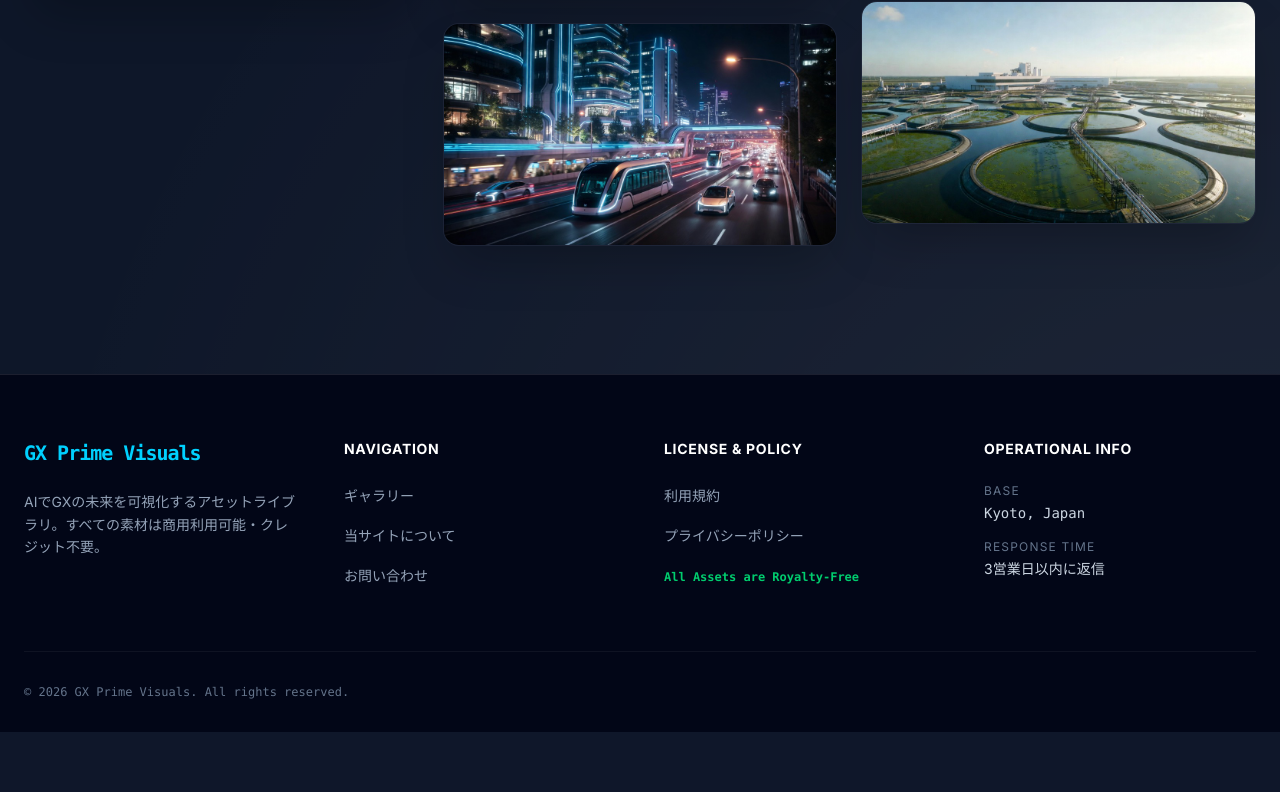
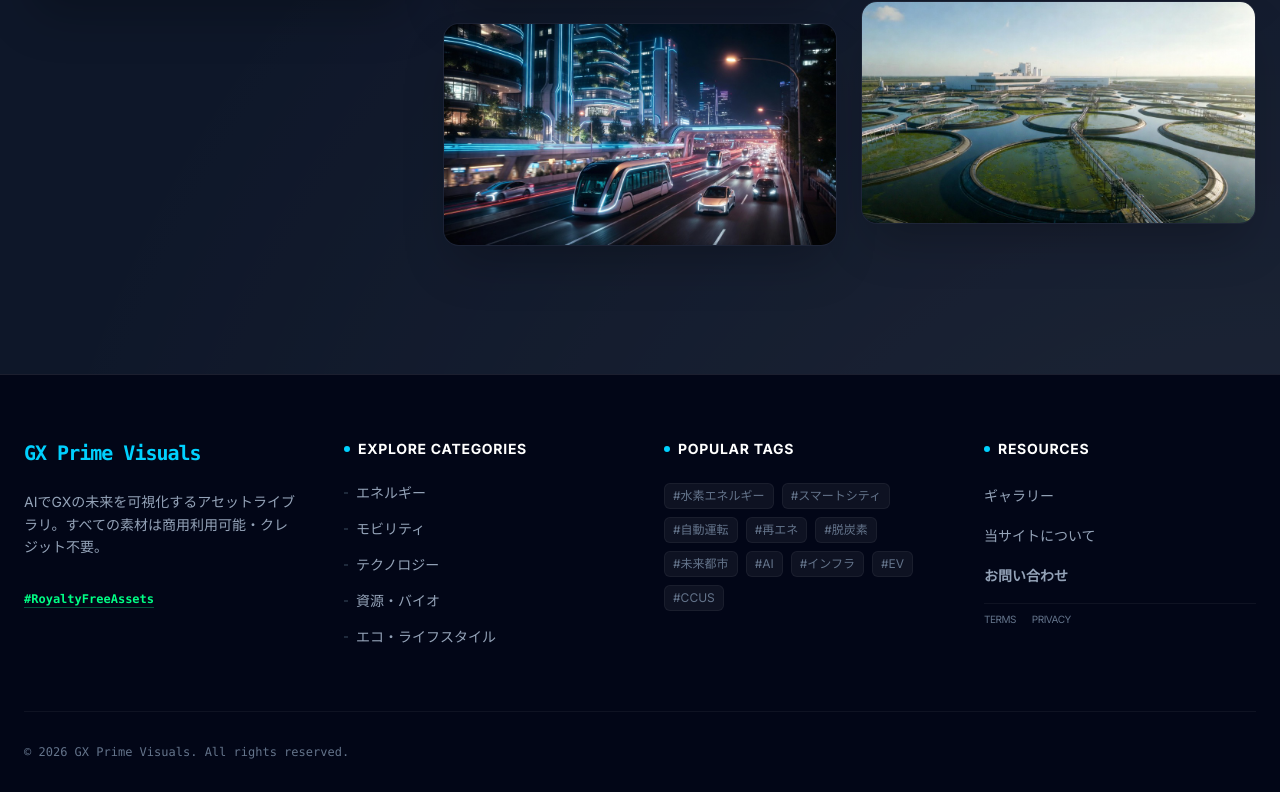
Before and after one commit to Kitagit761007/ai-material-prime, a Next.js app: page / in a window 1280 px wide. Shown: the part 2168-2960 px from the top of the page. Before the commit the page ends 2900 px from the top, so only its background shows below. Built offline with nearby package versions, Linux system fonts and the light colour scheme.

Commit message:
feat: enhance footer with categories and popular tags

```diff
--- a/components/Footer.tsx
+++ b/components/Footer.tsx
@@ -17,11 +17,79 @@ export default function Footer() {
                         <p className="text-slate-400 text-sm leading-relaxed max-w-xs">
                             AIでGXの未来を可視化するアセットライブラリ。すべての素材は商用利用可能・クレジット不要。
                         </p>
+                        <div className="flex gap-4 pt-2">
+                            <span className="text-gx-emerald underline decoration-gx-emerald/30 underline-offset-4 text-xs font-bold font-mono">
+                                #RoyaltyFreeAssets
+                            </span>
+                        </div>
                     </div>
 
-                    {/* Column 2: Navigation */}
+                    {/* Column 2: Explore Categories */}
                     <div className="space-y-6">
-                        <h3 className="text-white font-bold text-sm tracking-wider uppercase">Navigation</h3>
+                        <h3 className="text-white font-bold text-sm tracking-wider uppercase flex items-center gap-2">
+                            <span className="w-1.5 h-1.5 bg-gx-cyan rounded-full" />
+                            Explore Categories
+                        </h3>
+                        <ul className="grid grid-cols-1 gap-4">
+                            <li>
+                                <Link href="/categories/Energy" className="text-slate-400 hover:text-gx-cyan transition-colors text-sm flex items-center gap-2 group">
+                                    <span className="w-1 h-0.5 bg-slate-800 group-hover:bg-gx-cyan transition-colors" />
+                                    エネルギー
+                                </Link>
+                            </li>
+                            <li>
+                                <Link href="/categories/Mobility" className="text-slate-400 hover:text-gx-cyan transition-colors text-sm flex items-center gap-2 group">
+                                    <span className="w-1 h-0.5 bg-slate-800 group-hover:bg-gx-cyan transition-colors" />
+                                    モビリティ
+                                </Link>
+                            </li>
+                            <li>
+                                <Link href="/categories/Tech" className="text-slate-400 hover:text-gx-cyan transition-colors text-sm flex items-center gap-2 group">
+                                    <span className="w-1 h-0.5 bg-slate-800 group-hover:bg-gx-cyan transition-colors" />
+                                    テクノロジー
+                                </Link>
+                            </li>
+                            <li>
+                                <Link href="/categories/Resource" className="text-slate-400 hover:text-gx-cyan transition-colors text-sm flex items-center gap-2 group">
+                                    <span className="w-1 h-0.5 bg-slate-800 group-hover:bg-gx-cyan transition-colors" />
+                                    資源・バイオ
+                                </Link>
+                            </li>
+                            <li>
+                                <Link href="/categories/Eco-Life" className="text-slate-400 hover:text-gx-cyan transition-colors text-sm flex items-center gap-2 group">
+                                    <span className="w-1 h-0.5 bg-slate-800 group-hover:bg-gx-cyan transition-colors" />
+                                    エコ・ライフスタイル
+                                </Link>
+                            </li>
+                        </ul>
+                    </div>
+
+                    {/* Column 3: Popular Tags */}
+                    <div className="space-y-6">
+                        <h3 className="text-white font-bold text-sm tracking-wider uppercase flex items-center gap-2">
+                            <span className="w-1.5 h-1.5 bg-gx-cyan rounded-full" />
+                            Popular Tags
+                        </h3>
+                        <div className="flex flex-wrap gap-2">
+                            {/* Static top tags for performance and consistency, or could dynamic map top 10 from assets */}
+                            {["水素エネルギー", "スマートシティ", "自動運転", "再エネ", "脱炭素", "未来都市", "AI", "インフラ", "EV", "CCUS"].map((tag) => (
+                                <Link
+                                    key={tag}
+                                    href={`/tags/${encodeURIComponent(tag)}`}
+                                    className="px-2 py-1 bg-white/5 hover:bg-gx-cyan/10 text-slate-500 hover:text-gx-cyan rounded-md border border-white/5 hover:border-gx-cyan/20 text-xs transition-all"
+                                >
+                                    #{tag}
+                                </Link>
+                            ))}
+                        </div>
+                    </div>
+
+                    {/* Column 4: Links & Contact */}
+                    <div className="space-y-6">
+                        <h3 className="text-white font-bold text-sm tracking-wider uppercase flex items-center gap-2">
+                            <span className="w-1.5 h-1.5 bg-gx-cyan rounded-full" />
+                            Resources
+                        </h3>
                         <ul className="space-y-4">
                             <li>
                                 <Link href="/gallery" className="text-slate-400 hover:text-gx-cyan transition-colors text-sm">
@@ -34,48 +102,19 @@ export default function Footer() {
                                 </Link>
                             </li>
                             <li>
-                                <Link href="/contact" className="text-slate-400 hover:text-gx-cyan transition-colors text-sm">
+                                <Link href="/contact" className="text-slate-400 hover:text-gx-cyan transition-colors text-sm font-bold text-gx-cyan/80">
                                     お問い合わせ
                                 </Link>
                             </li>
-                        </ul>
-                    </div>
-
-                    {/* Column 3: License & Policy */}
-                    <div className="space-y-6">
-                        <h3 className="text-white font-bold text-sm tracking-wider uppercase">License & Policy</h3>
-                        <ul className="space-y-4">
-                            <li>
-                                <Link href="/terms" className="text-slate-400 hover:text-gx-cyan transition-colors text-sm">
-                                    利用規約
+                            <li className="pt-2 flex gap-4 border-t border-white/5 mt-4">
+                                <Link href="/terms" className="text-slate-500 hover:text-slate-300 transition-colors text-[10px] uppercase tracking-tighter">
+                                    Terms
+                                </Link>
+                                <Link href="/privacy" className="text-slate-500 hover:text-slate-300 transition-colors text-[10px] uppercase tracking-tighter">
+                                    Privacy
                                 </Link>
                             </li>
-                            <li>
-                                <Link href="/privacy" className="text-slate-400 hover:text-gx-cyan transition-colors text-sm">
-                                    プライバシーポリシー
-                                </Link>
-                            </li>
-                            <li>
-                                <span className="text-gx-emerald/80 text-xs font-bold font-mono">
-                                    All Assets are Royalty-Free
-                                </span>
-                            </li>
                         </ul>
-                    </div>
-
-                    {/* Column 4: Operational Info */}
-                    <div className="space-y-6">
-                        <h3 className="text-white font-bold text-sm tracking-wider uppercase">Operational Info</h3>
-                        <div className="space-y-4">
-                            <div>
-                                <p className="text-xs text-slate-500 uppercase tracking-widest mb-1">Base</p>
-                                <p className="text-slate-300 text-sm font-mono">Kyoto, Japan</p>
-                            </div>
-                            <div>
-                                <p className="text-xs text-slate-500 uppercase tracking-widest mb-1">Response Time</p>
-                                <p className="text-slate-300 text-sm">3営業日以内に返信</p>
-                            </div>
-                        </div>
                     </div>
                 </div>
 
```
